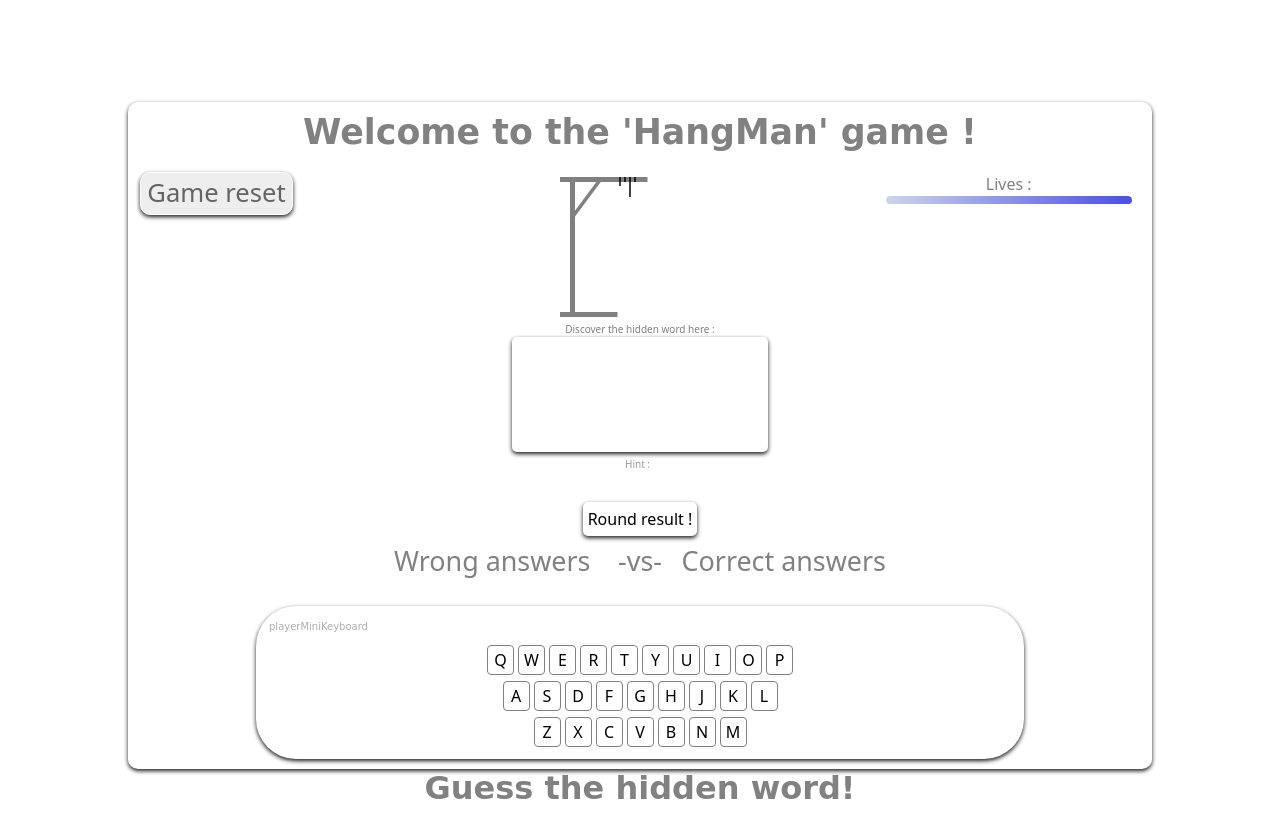
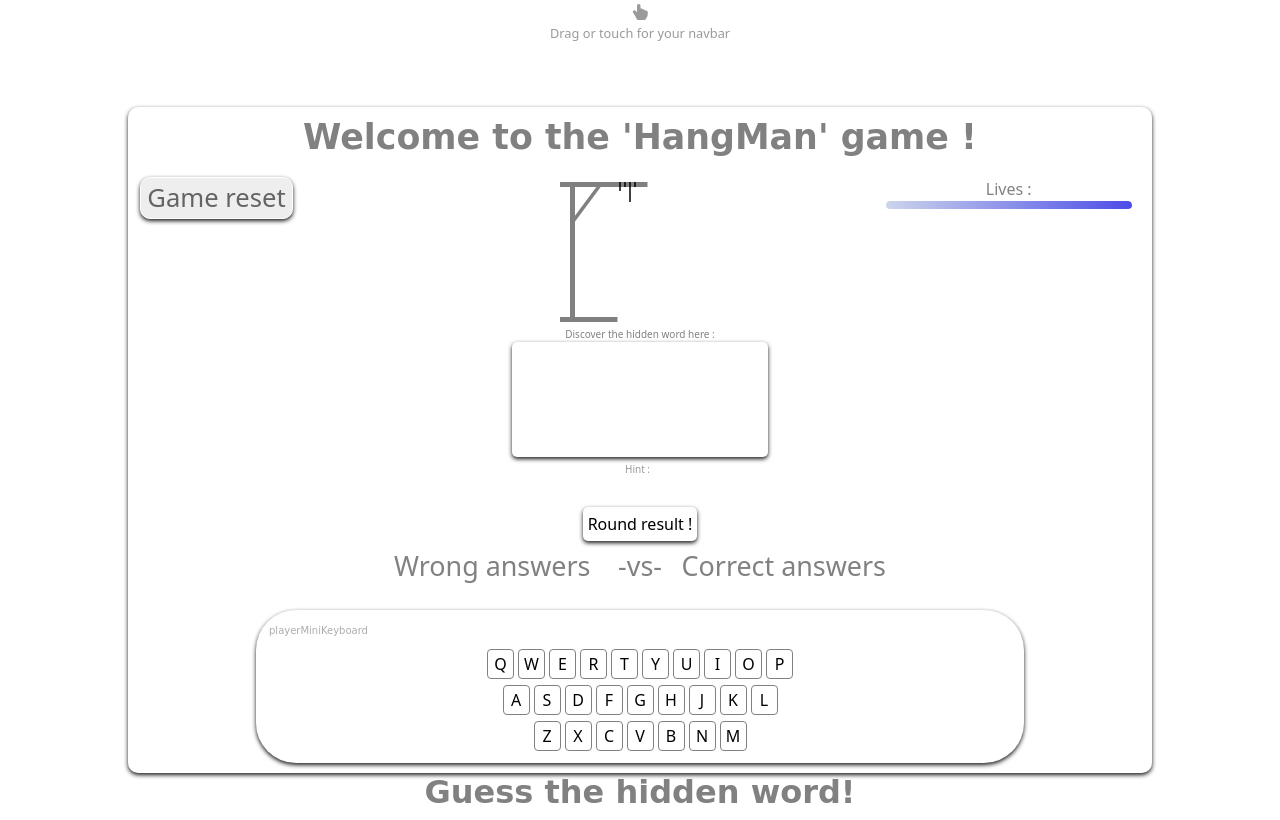
Before and after one commit to NelutuNemes/HangMan7, a plain HTML site: page index.html in a window 1280 px wide. Drawn offline with nearby package versions, Linux system fonts and the light colour scheme; no server answers.

Commit message:
navbar improvements

```diff
--- a/index.html
+++ b/index.html
@@ -12,6 +12,8 @@
     <script src="https://cdn.jsdelivr.net/npm/bootstrap@5.1.3/dist/js/bootstrap.bundle.min.js"
         integrity="sha384-ka7Sk0Gln4gmtz2MlQnikT1wXgYsOg+OMhuP+IlRH9sENBO0LRn5q+8nbTov4+1p"
         crossorigin="anonymous"></script>
+    <link rel="stylesheet" href="https://cdnjs.cloudflare.com/ajax/libs/font-awesome/5.15.3/css/all.min.css">
+
 
 </head>
 
@@ -52,9 +54,16 @@
                     </section>
                 </div>
             </div>
+
         </nav>
-
-
+        <div id="hook-container" class="show-hand-info-navbar">
+            <div id="hook">
+                <i class="bi bi-hand-index-thumb-fill" id="hand-symbol"></i>
+            </div>
+            <div id="drag-message">
+                <p>Drag or touch for your navbar</p>
+            </div>
+        </div>
     </header>
 
     <main>
--- a/script.js
+++ b/script.js
@@ -381,7 +381,7 @@ navbar.style.display = "none";
 // Adaug un eveniment pentru detectarea mișcării mouse-ului
 document.addEventListener("mousemove", function (event) {
     // Verifică dacă mouse-ul este aproape de marginea de sus a paginii
-    if (event.clientY <= 90) {
+    if (event.clientY <= 120) {
         navbar.style.display = "block"; // Afișează bara de navigare
     } else {
         navbar.style.display = "none"; // Ascunde bara de navigare
--- a/style.css
+++ b/style.css
@@ -82,7 +82,7 @@ header {
 }
 
 main {
-    margin-top: 8vw;
+    margin-top: 5vw;
 }
 
 .main-container {
@@ -611,3 +611,20 @@ canvas {
     }
 
 } */
+
+.show-hand-info-navbar {
+    /* font-size: 10px;
+    padding: 5px; */
+    opacity: 1;
+    animation: fade 2s infinite alternate;
+}
+
+
+#hand-symbol {
+    width: 1vw;
+    height: 1vw;
+}
+
+#drag-message {
+    font-size: 1vw;
+}
```
